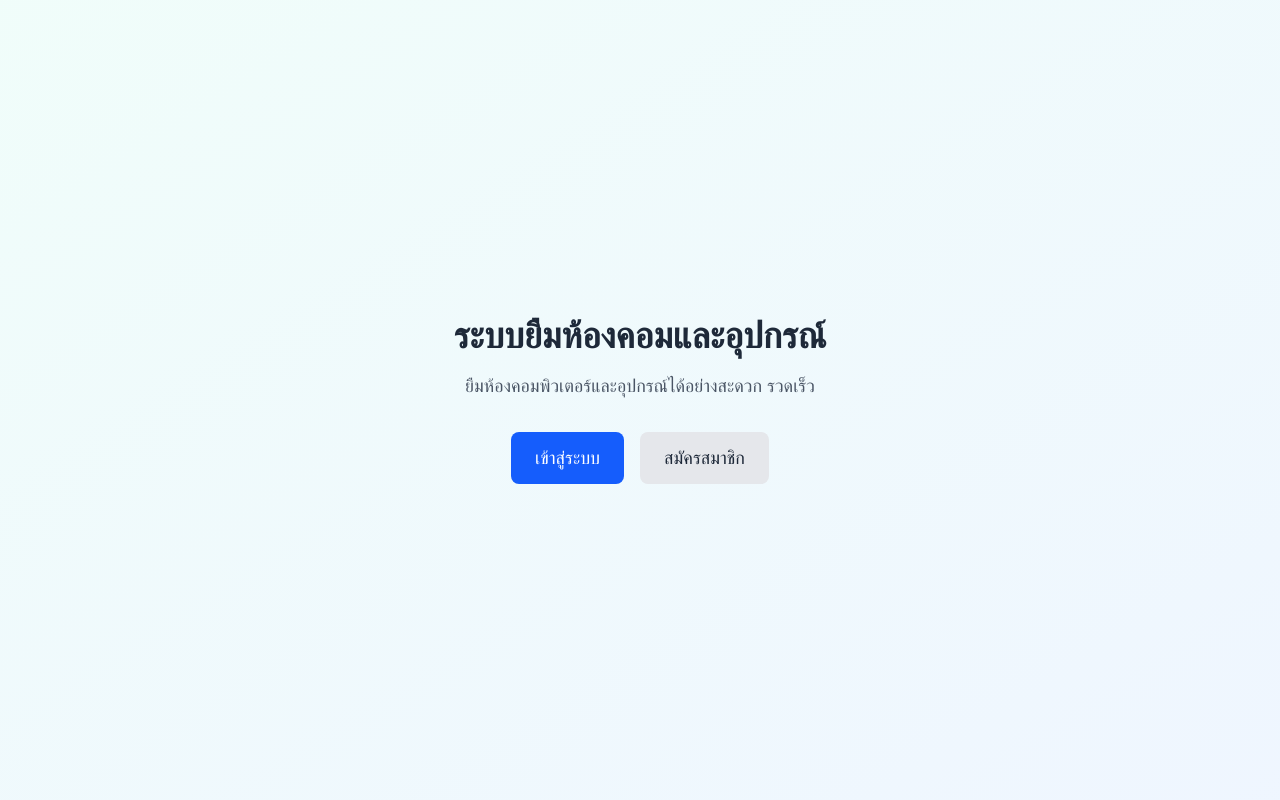
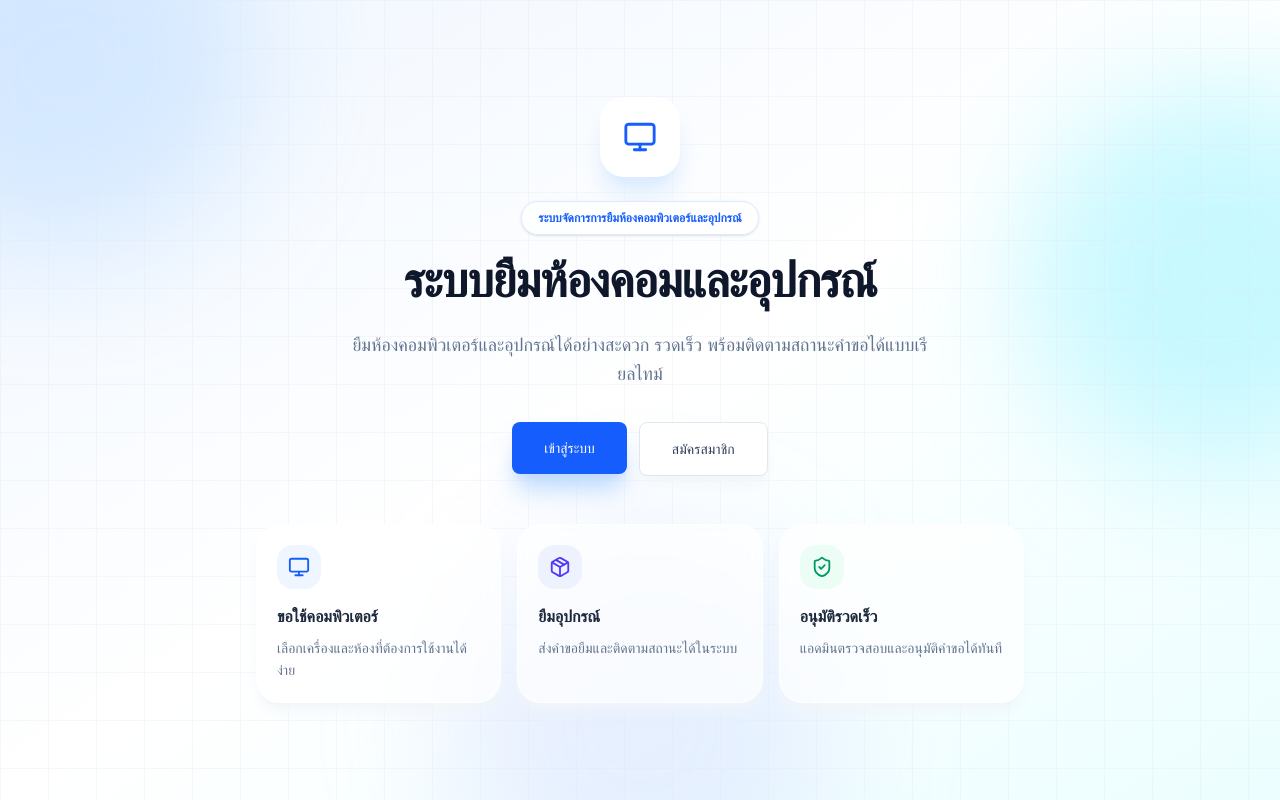
Before and after one commit to 66sumitra/Room-and-Equipment-Booking-System, a Next.js app: page / in a window 1280 px wide. Built offline with nearby package versions, Linux system fonts and the light colour scheme; no server answers.

Commit message:
improve home page design

```diff
--- a/app/page.tsx
+++ b/app/page.tsx
@@ -1,29 +1,91 @@
 import Link from 'next/link';
 import { Button } from '@/components/ui/Button';
+import { Monitor, Package, ShieldCheck } from 'lucide-react';
 
 export default function Home() {
   return (
-    <div className="min-h-screen bg-gradient-to-br from-teal-50 to-blue-50 flex items-center justify-center p-4">
-      <div className="max-w-2xl w-full text-center">
-        <h1 className="text-4xl font-bold text-gray-800 mb-4">
+    <main className="relative min-h-screen overflow-hidden bg-gradient-to-br from-blue-50 via-white to-cyan-50">
+      {/* วงแสงพื้นหลัง */}
+      <div className="absolute -left-32 -top-32 h-96 w-96 rounded-full bg-blue-300/30 blur-3xl" />
+      <div className="absolute -right-32 top-20 h-96 w-96 rounded-full bg-cyan-300/30 blur-3xl" />
+      <div className="absolute bottom-[-120px] left-1/2 h-96 w-96 -translate-x-1/2 rounded-full bg-indigo-300/20 blur-3xl" />
+
+      {/* ลาย grid จาง ๆ */}
+      <div className="absolute inset-0 bg-[linear-gradient(to_right,#e2e8f0_1px,transparent_1px),linear-gradient(to_bottom,#e2e8f0_1px,transparent_1px)] bg-[size:48px_48px] opacity-30" />
+
+      <section className="relative z-10 flex min-h-screen items-center justify-center px-6 py-12">
+        <div className="w-full max-w-3xl text-center">
+          <div className="mx-auto mb-6 flex h-20 w-20 items-center justify-center rounded-3xl bg-white shadow-xl shadow-blue-100">
+            <Monitor size={34} className="text-blue-600" />
+          </div>
+
+          <div className="mb-4 inline-flex rounded-full border border-blue-100 bg-white/80 px-4 py-2 text-xs font-black text-blue-600 shadow-sm backdrop-blur">
+            ระบบจัดการการยืมห้องคอมพิวเตอร์และอุปกรณ์
+          </div>
+
+          <h1 className="text-4xl font-black leading-tight tracking-tight text-slate-900 md:text-5xl">
             ระบบยืมห้องคอมและอุปกรณ์
           </h1>
-        <p className="text-lg text-gray-600 mb-8">
-          ยืมห้องคอมพิวเตอร์และอุปกรณ์ได้อย่างสะดวก รวดเร็ว
+
+          <p className="mx-auto mt-5 max-w-xl text-base font-medium leading-relaxed text-slate-500 md:text-lg">
+            ยืมห้องคอมพิวเตอร์และอุปกรณ์ได้อย่างสะดวก รวดเร็ว พร้อมติดตามสถานะคำขอได้แบบเรียลไทม์
           </p>
-        <div className="flex gap-4 justify-center">
+
+          <div className="mt-8 flex flex-col justify-center gap-3 sm:flex-row">
             <Link href="/login">
-            <Button variant="primary" size="lg">
+              <Button
+                variant="primary"
+                size="lg"
+                className="rounded-2xl px-8 py-4 text-sm font-black shadow-xl shadow-blue-200 transition hover:-translate-y-0.5"
+              >
                 เข้าสู่ระบบ
               </Button>
             </Link>
+
             <Link href="/register">
-            <Button variant="secondary" size="lg">
+              <Button
+                variant="secondary"
+                size="lg"
+                className="rounded-2xl border border-slate-200 bg-white px-8 py-4 text-sm font-black text-slate-700 shadow-lg shadow-slate-100 transition hover:-translate-y-0.5 hover:border-blue-200 hover:text-blue-600"
+              >
                 สมัครสมาชิก
               </Button>
             </Link>
           </div>
+
+          <div className="mt-12 grid gap-4 md:grid-cols-3">
+            <div className="rounded-3xl border border-white/70 bg-white/70 p-5 text-left shadow-lg shadow-slate-100 backdrop-blur">
+              <div className="mb-4 flex h-11 w-11 items-center justify-center rounded-2xl bg-blue-50 text-blue-600">
+                <Monitor size={22} />
+              </div>
+              <h3 className="font-black text-slate-800">ขอใช้คอมพิวเตอร์</h3>
+              <p className="mt-2 text-sm font-medium leading-relaxed text-slate-500">
+                เลือกเครื่องและห้องที่ต้องการใช้งานได้ง่าย
+              </p>
+            </div>
+
+            <div className="rounded-3xl border border-white/70 bg-white/70 p-5 text-left shadow-lg shadow-slate-100 backdrop-blur">
+              <div className="mb-4 flex h-11 w-11 items-center justify-center rounded-2xl bg-indigo-50 text-indigo-600">
+                <Package size={22} />
+              </div>
+              <h3 className="font-black text-slate-800">ยืมอุปกรณ์</h3>
+              <p className="mt-2 text-sm font-medium leading-relaxed text-slate-500">
+                ส่งคำขอยืมและติดตามสถานะได้ในระบบ
+              </p>
+            </div>
+
+            <div className="rounded-3xl border border-white/70 bg-white/70 p-5 text-left shadow-lg shadow-slate-100 backdrop-blur">
+              <div className="mb-4 flex h-11 w-11 items-center justify-center rounded-2xl bg-emerald-50 text-emerald-600">
+                <ShieldCheck size={22} />
+              </div>
+              <h3 className="font-black text-slate-800">อนุมัติรวดเร็ว</h3>
+              <p className="mt-2 text-sm font-medium leading-relaxed text-slate-500">
+                แอดมินตรวจสอบและอนุมัติคำขอได้ทันที
+              </p>
             </div>
           </div>
+        </div>
+      </section>
+    </main>
   );
 }
```
Lines whose indentation alone changed are shown as unchanged.
